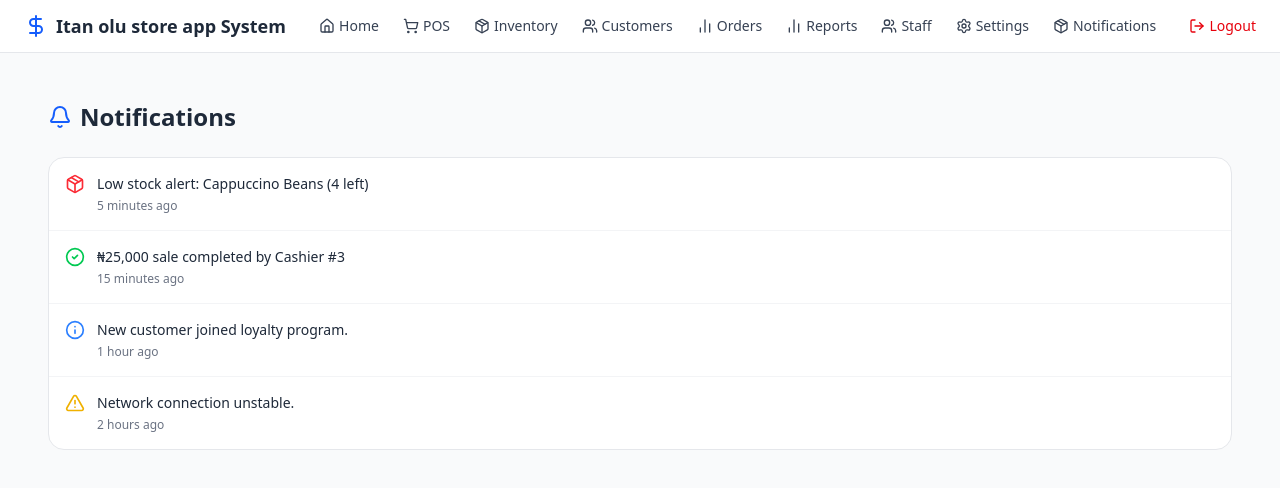
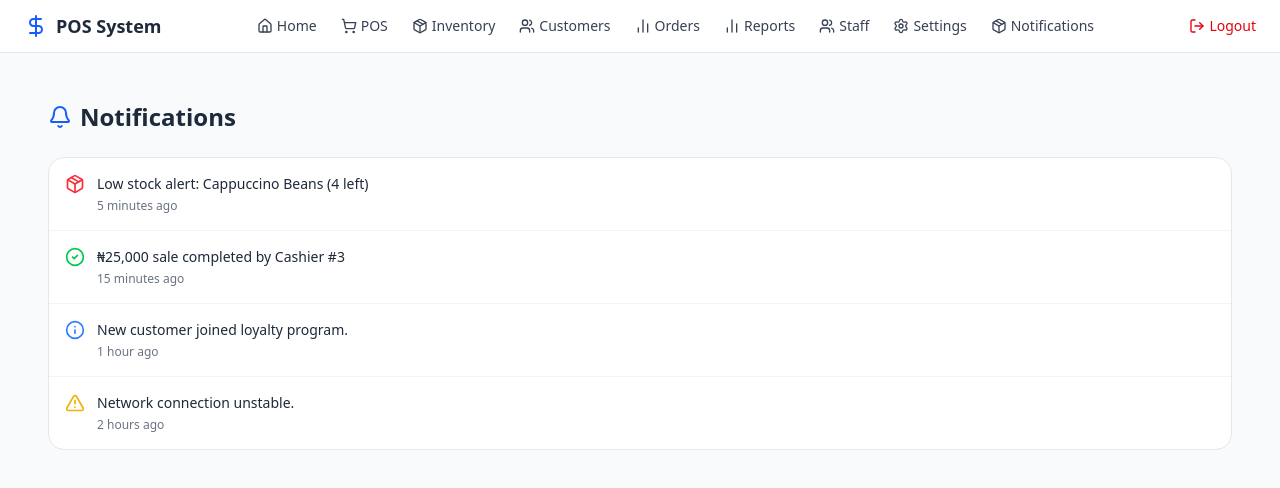
Before and after one commit to jibreelmujeeb/Store-app, a React (Vite) app: page /notifications in a window 1280 px wide. Shown: the top 488 px of the page. Built offline with nearby package versions, Linux system fonts and the light colour scheme.

Commit message:
update on navbar

```diff
--- a/src/Components/Navbar.jsx
+++ b/src/Components/Navbar.jsx
@@ -14,7 +14,7 @@ const Navbar = () => {
       {/* Logo / Title */}
       <div className="flex items-center gap-2">
         <DollarSign className="text-blue-600 w-6 h-6" />
-        <span className="font-semibold text-lg text-gray-800">Itan olu store app System</span>
+        <span className="font-semibold text-lg text-gray-800">POS System</span>
       </div>
 
       {/* Nav Links */}
```
